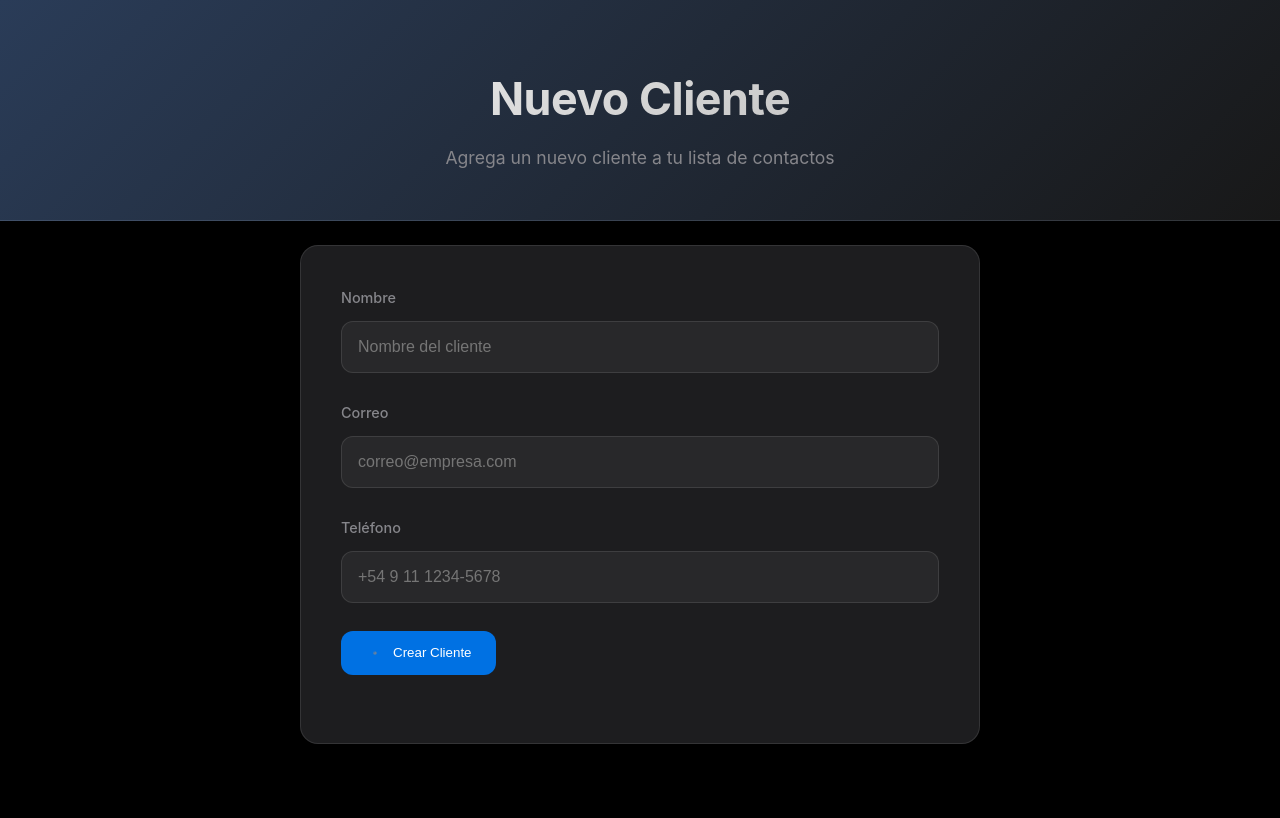
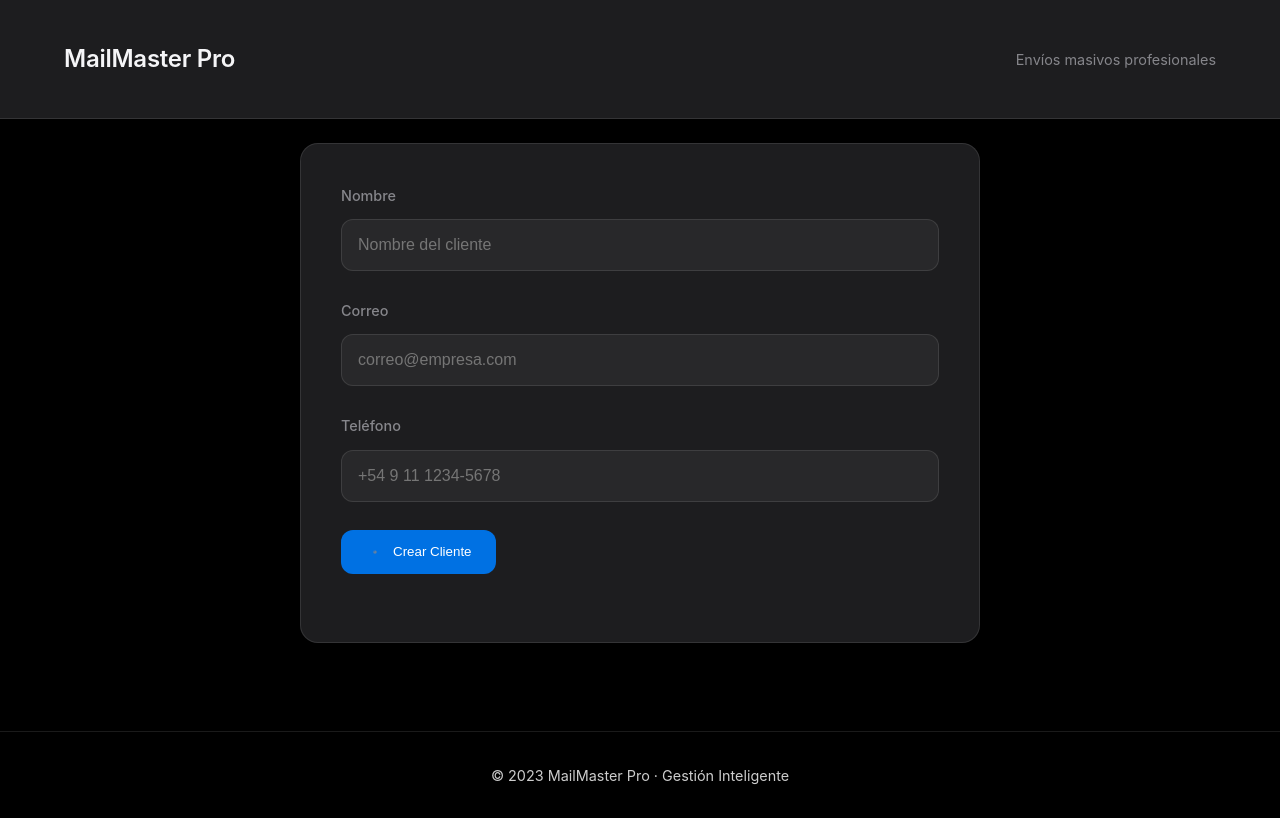
Before and after one commit to AgusDatta/MailMasterPro, a Flask app: page /crear_cliente in a window 1280 px wide. Shown: the top 818 px of the page. After the commit the page ends 785 px from the top, so only its background shows below. Run offline with Flask 2, Linux system fonts and the light colour scheme.

Commit message:
tercer commit

```diff
--- a/static/styles.css
+++ b/static/styles.css
@@ -28,33 +28,56 @@
     flex-direction: column;
 }
 
-/* Header estilo Apple */
+/* Header simplificado */
 .header {
-    text-align: center;
-    padding: 4rem var(--spacing) 3rem;
-    background: var(--gradient);
+    background: var(--surface);
     border-bottom: 1px solid rgba(255,255,255,0.1);
-    backdrop-filter: blur(20px);
+    padding: 1rem var(--spacing);
     position: sticky;
     top: 0;
     z-index: 100;
+    backdrop-filter: blur(10px);
+    box-shadow: 0 2px 8px rgba(0,0,0,0.1);
 }
 
 .header h1 {
-    font-size: 2.8rem;
-    font-weight: 700;
-    letter-spacing: -0.5px;
-    margin-bottom: 0.5rem;
-    background: linear-gradient(150deg, #fff, #aaa);
-    -webkit-background-clip: text;
-    -webkit-text-fill-color: transparent;
+    font-size: 1.5rem;
+    font-weight: 600;
+    color: var(--text-primary);
+    margin: 0;
+    -webkit-text-fill-color: initial; /* Elimina el efecto de gradiente */
+    background: none;
+    letter-spacing: -0.25px;
+}
+
+.header .container {
+    display: flex;
+    justify-content: space-between;
+    align-items: center;
+    max-width: 1200px;
+    margin: 0 auto;
 }
 
 .header p {
-    font-size: 1.1rem;
+    font-size: 0.9rem;
     color: var(--text-secondary);
-    max-width: 680px;
-    margin: 0 auto;
+    margin: 0;
+}
+
+.logo-link {
+    text-decoration: none;
+    color: inherit;
+}
+
+.logo-link:hover h1 {
+    color: var(--secondary);
+    transform: translateX(4px);
+}
+
+/* Opcional: efecto de click */
+.logo-link:active h1 {
+    transform: translateX(8px);
+    transition: transform 0.1s;
 }
 
 /* Contenedor principal */
--- a/templates/crear_cliente.html
+++ b/templates/crear_cliente.html
@@ -7,9 +7,13 @@
     <link rel="stylesheet" href="{{ url_for('static', filename='styles.css') }}">
 </head>
 <body>
-    <header class="header fade-in">
-        <h1>Nuevo Cliente</h1>
-        <p>Agrega un nuevo cliente a tu lista de contactos</p>
+    <header class="header">
+        <div class="container">
+            <a href="{{ url_for('index') }}" class="logo-link">
+                <h1>MailMaster Pro</h1>
+            </a>
+            <p>Envíos masivos profesionales</p>
+        </div>
     </header>
 
     <main class="container">
--- a/templates/editar_cliente.html
+++ b/templates/editar_cliente.html
@@ -9,8 +9,10 @@
 <body>
     <header class="header">
         <div class="container">
-            <h1>Editar Cliente</h1>
-            <p>Actualiza la información del cliente en el sistema</p>
+            <a href="{{ url_for('index') }}" class="logo-link">
+                <h1>MailMaster Pro</h1>
+            </a>
+            <p>Envíos masivos profesionales</p>
         </div>
     </header>
 
```
Also changed, not shown: templates/agregar_destinatarios.html (+5 -3 lines), templates/enviar_correo_global.html (+5 -3 lines), templates/index.html (+5 -3 lines).
